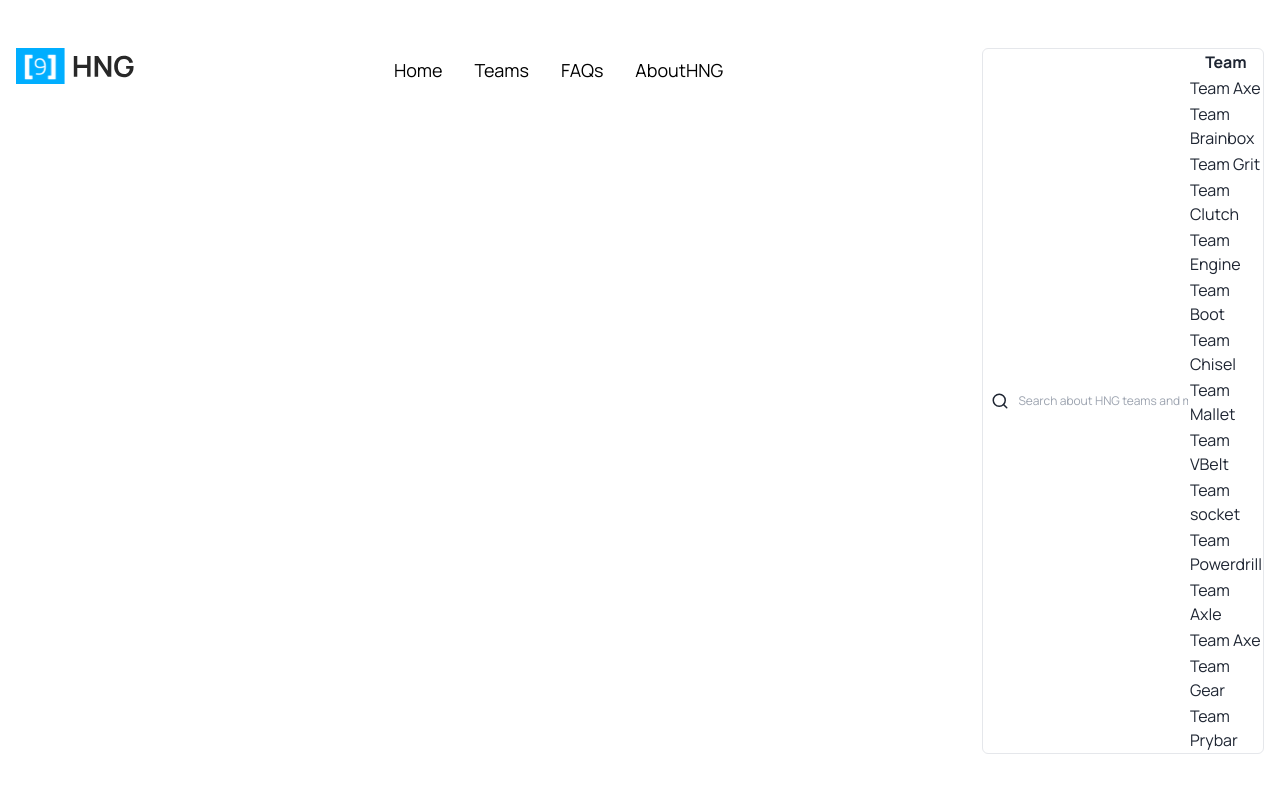
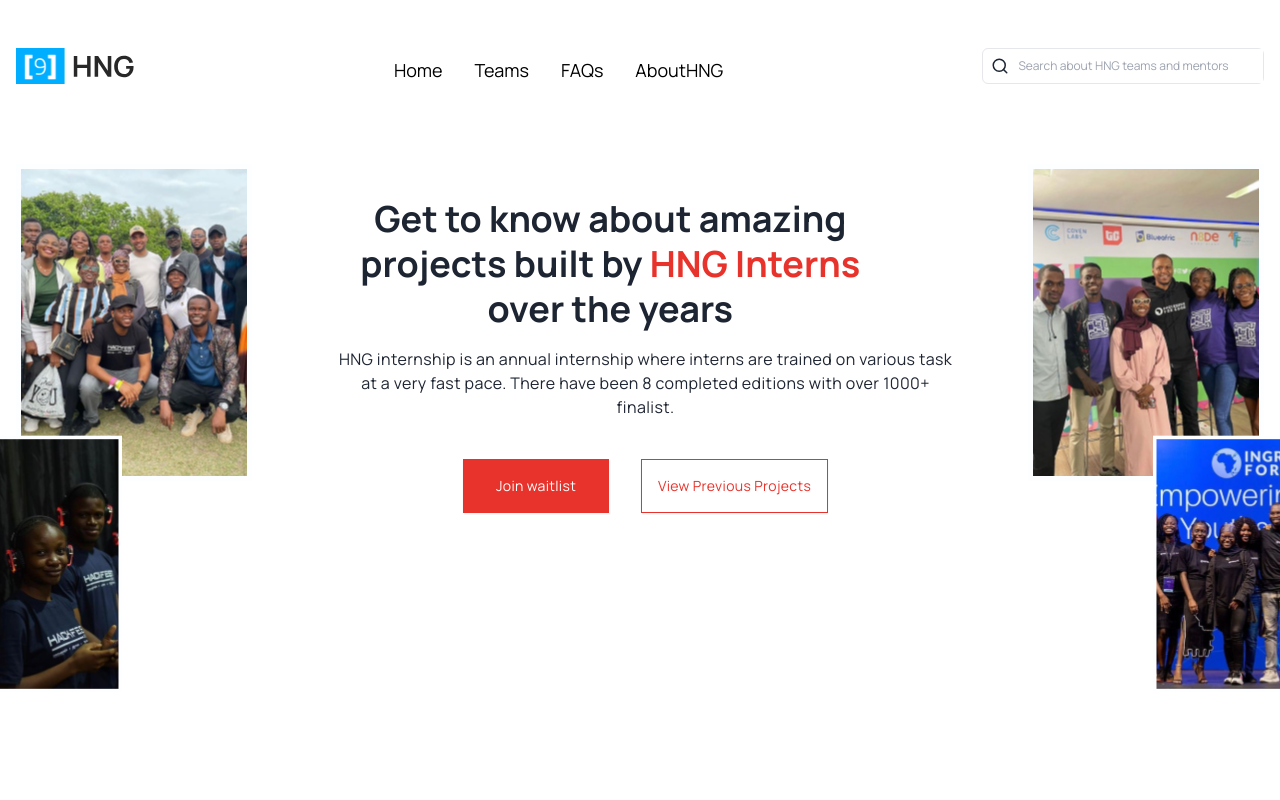
Before and after one commit to Orhmo/HNG-Landing_page, a React (Create React App) app: page / in a window 1280 px wide. Shown: the top 800 px of the page. Built offline with nearby package versions, Linux system fonts and the light colour scheme; the HTML template or start-up script is replaced by a standard one.

Commit message:
Content Update

```diff
--- a/src/Components/Search.js
+++ b/src/Components/Search.js
@@ -49,7 +49,7 @@ const Search = () => {
         value={searchInput}
         placeholder="Search about HNG teams and mentors"
       />
-      <table>
+      <table className="hidden">
         <tr>
           <th>Team</th>
         </tr>
```
